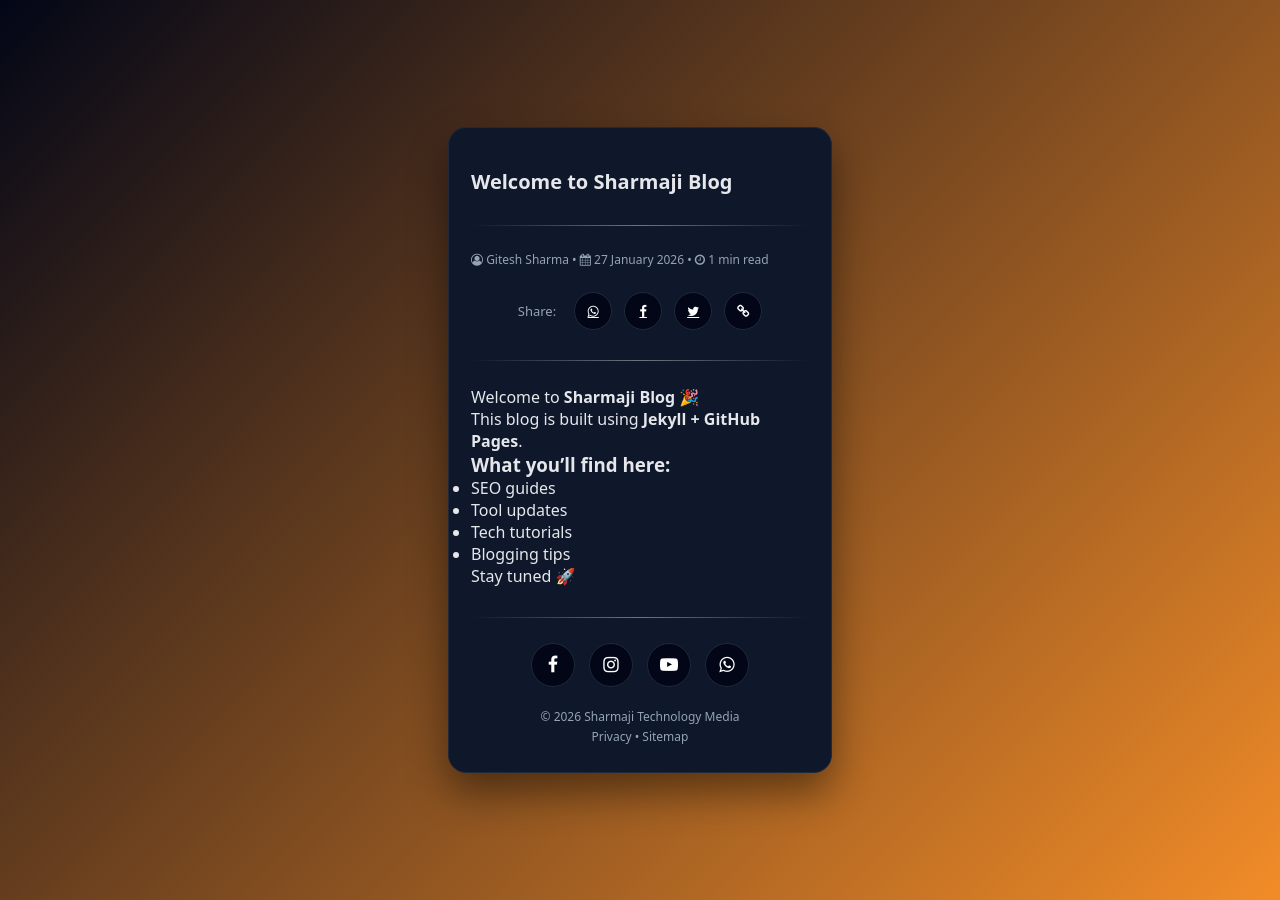
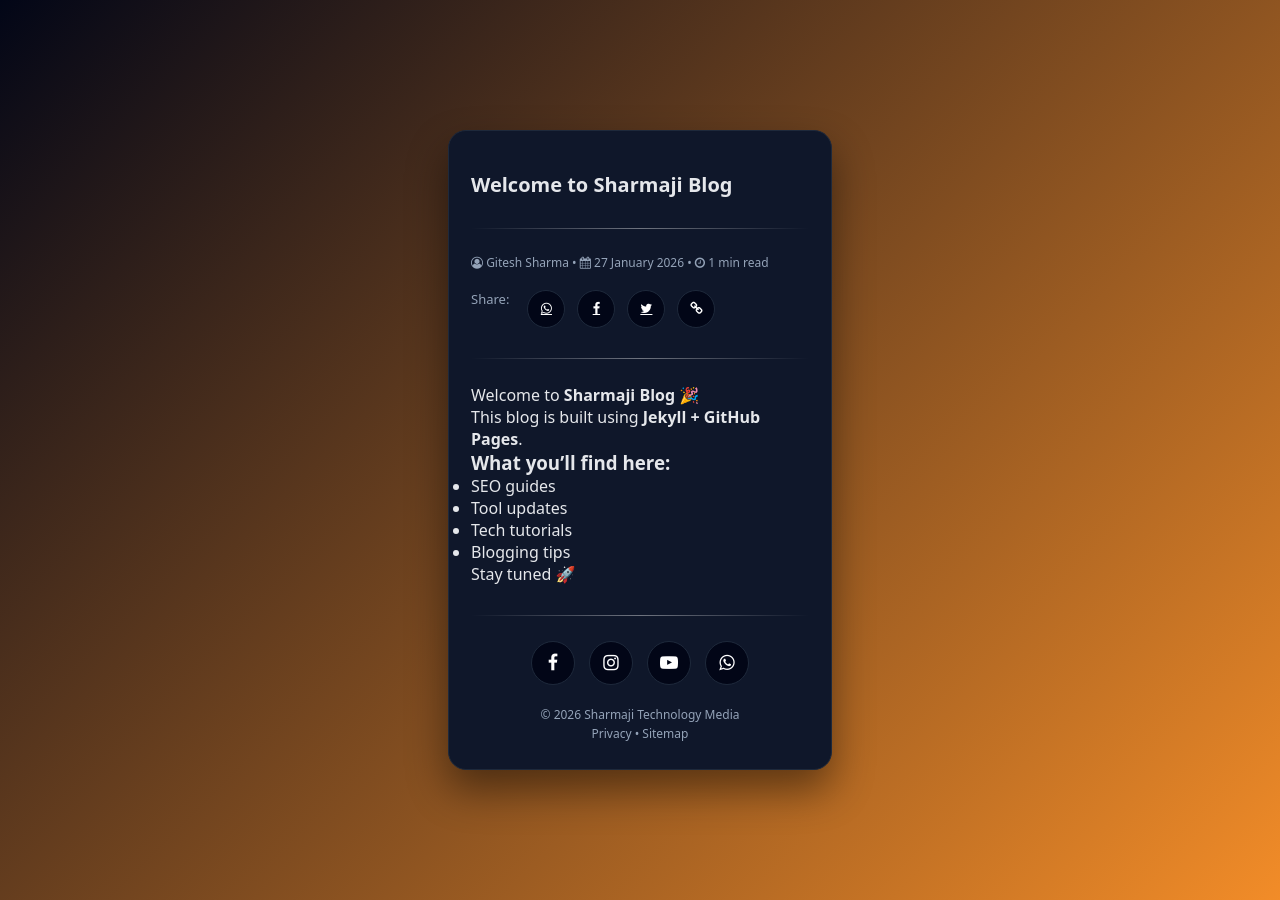
Before and after one commit to gitesh-sharma/blog, a Jekyll site: the page built from _posts/2026-01-27-welcome-to-sharmaji-blog.md, in a window 1280 px wide. Built offline with Jekyll 4.4.1, drawn with Linux system fonts in a browser that asks for light colours.

Commit message:
Update default.html

```diff
--- a/_layouts/default.html
+++ b/_layouts/default.html
@@ -227,12 +227,12 @@
 
 
 .post-share{
-  margin-top:10px;
-  padding-top:10px;
+  margin-top:5px;
+  padding-top:5px;
   /*border-top:1px solid var(--border);*/
   display:flex;
-  justify-content:center;
-  align-items:center;
+  /*justify-content:center;*/
+  align-items:left;
   gap:12px;
   font-size:13px;
 }
```
